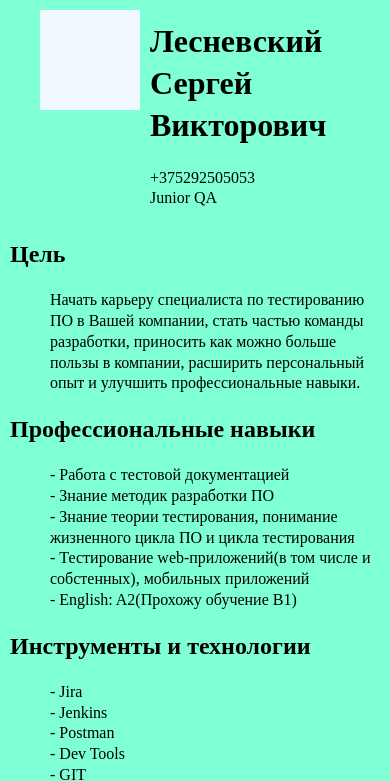
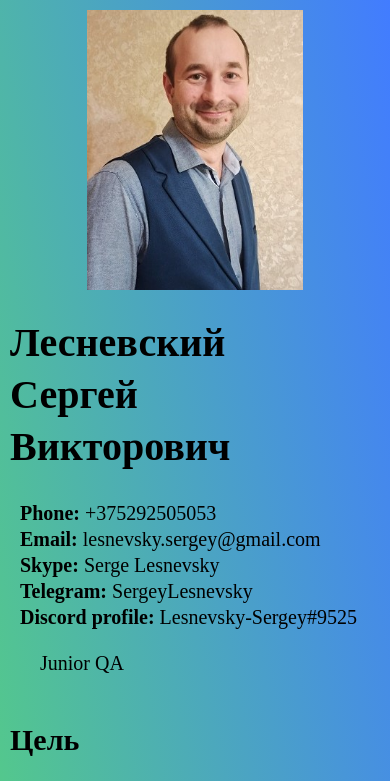
Before and after one commit to Sergey-Lesnevskiy/CV_QA, a plain HTML site: page index.html in a window 390 px wide. Shown: the top 781 px of the page. Drawn offline with Linux system fonts and the light colour scheme.

Commit message:
feat:add my progects

```diff
--- a/css.css
+++ b/css.css
@@ -1,26 +1,35 @@
-ul{
-    list-style: none;
-}
 body{
     margin: 0;
     padding: 0;
     width: 100%;
     height: 100%;
     line-height: 1.3;
+    font-size: 20px;
+    background: rgb(95,251,63);
+background: linear-gradient(80deg, rgba(95,251,63,1) 0%, rgba(66,124,255,1) 100%);
+}
+ul{
+    list-style: none;
+}
+img{
+    width: 100%;
 }
 .wrapper{
 max-width: 1400px;
 margin: 0 auto;
-background-color: aquamarine;
 }
 header{
     display: flex;
-    background-color: aquamarine;
-
     justify-content: center;
 }
+.main__contacts{
+    padding-left: 30px;
+}
+.position{
+    padding-left: 30px;
+}
 .foto{
-    width: 100px;
+    width: 216px;
     height: 100px;
     background-color: aliceblue;
     margin-top: 10px;
@@ -29,7 +38,7 @@ header{
 main{
     padding: 10px;
     margin: 0 auto;
-    max-width: 600px;
+    max-width: 760px;
     /* text-align: center; */
 }
 p{
@@ -40,4 +49,15 @@ p{
     h1{
         max-width: 200px;
     }
+    header{
+        padding: 10px;
+        flex-direction: column;
+    }
+    .foto {
+        height: 280px;
+        margin: 0 auto;
+    }
+    ul, p, .main__contacts{
+        padding-left: 10px;
+    }
 }
--- a/index.html
+++ b/index.html
@@ -12,15 +12,16 @@
 <body>
     <div class="wrapper">
         <header>
-            <div class="foto"><img src="" alt=""></div>
+            <div class="foto"><img src="./img/my_foto.jpg" alt="my foto"></div>
             <div class="contacts">
                 <h1>Лесневский Сергей Викторович</h1>
-                <div class="phone">
-                    +375292505053
-                </div>
-                <div class="email">
-
-                </div>
+                <ul class="text main__contacts">
+                    <li><b>Phone: </b>+375292505053</li>
+                    <li><b>Email: </b>lesnevsky.sergey@gmail.com</li>
+                    <li><b>Skype: </b>Serge Lesnevsky</li>
+                    <li><b>Telegram: </b>SergeyLesnevsky</li>
+                    <li><b>Discord profile: </b>Lesnevsky-Sergey#9525</li>
+                  </ul>
                 <div class="position">
                     Junior QA
                 </div>
@@ -96,7 +97,25 @@
                 </p>
             </div>
             <div class="progects">
-
+                <h2> My projects:</h2>
+                <ul class="skils">
+                  <li><a target="_blank" href="https://sergey-lesnevskiy.github.io/momentum/">
+                      <p class="text">Momentum</p>
+                    </a>
+                  </li>
+                  <li><a target="_blank" href="https://sergey-lesnevskiy.github.io/virtual_keyboard/">
+                      <p class="text">Virtual_keyboard</p>
+                    </a>
+                  </li>
+                  <li><a target="_blank" href="https://rolling-scopes-school.github.io/sergey-lesnevskiy-JSFE2022Q3/online-zoo/pages/main/">
+                      <p class="text">Online-zoo</p>
+                    </a>
+                  </li>
+                  <li><a target="_blank" href="https://rolling-scopes-school.github.io/sergey-lesnevskiy-JSFE2022Q3/fifteen/index.html">
+                      <p class="text">Fifteenth</p>
+                    </a>
+                  </li>
+                </ul>
             </div>
         </main>
     </div>
```
Also changed, not shown: favicon/favicon (1).ico (added), img/logo.png (added), img/my_foto.jpg (added).
